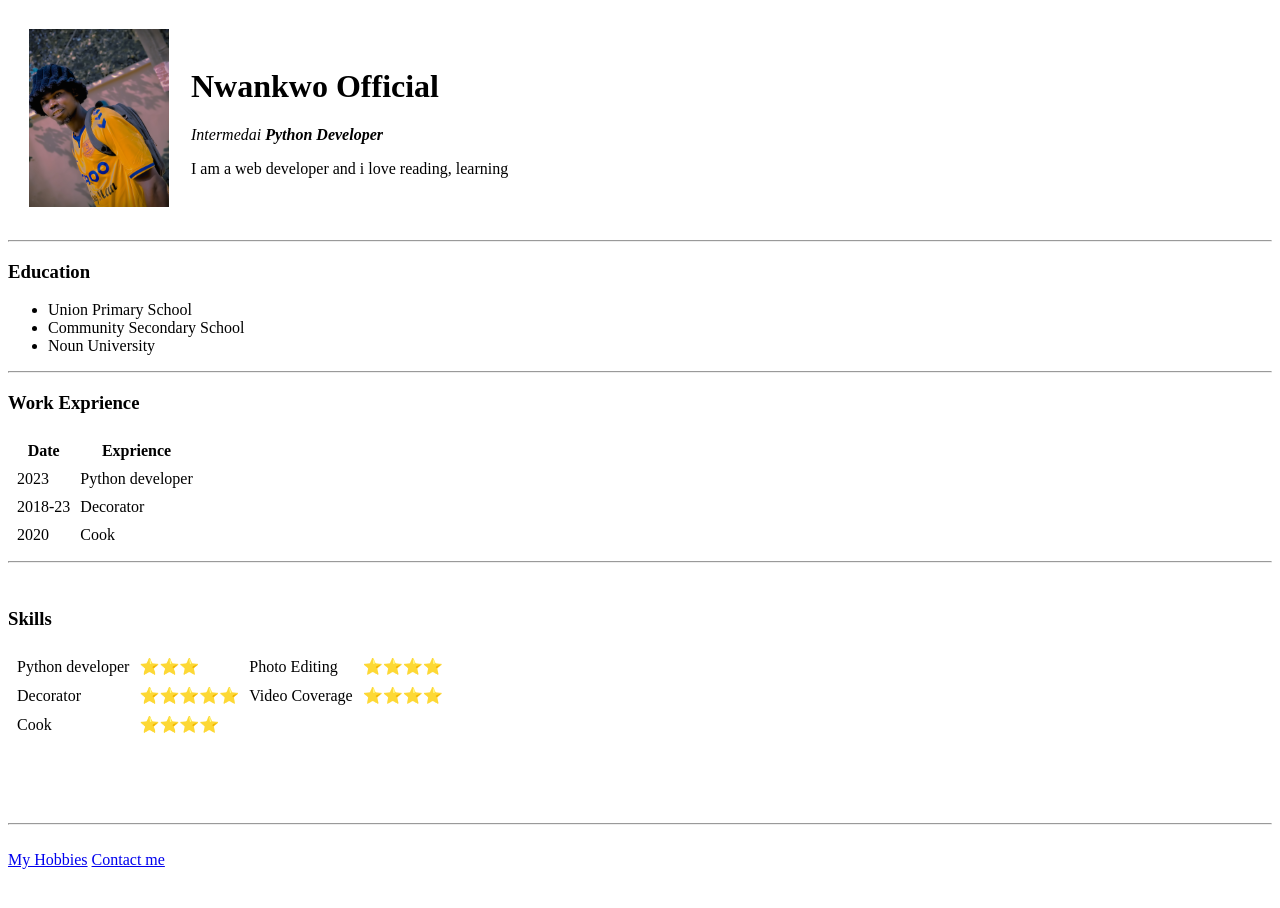
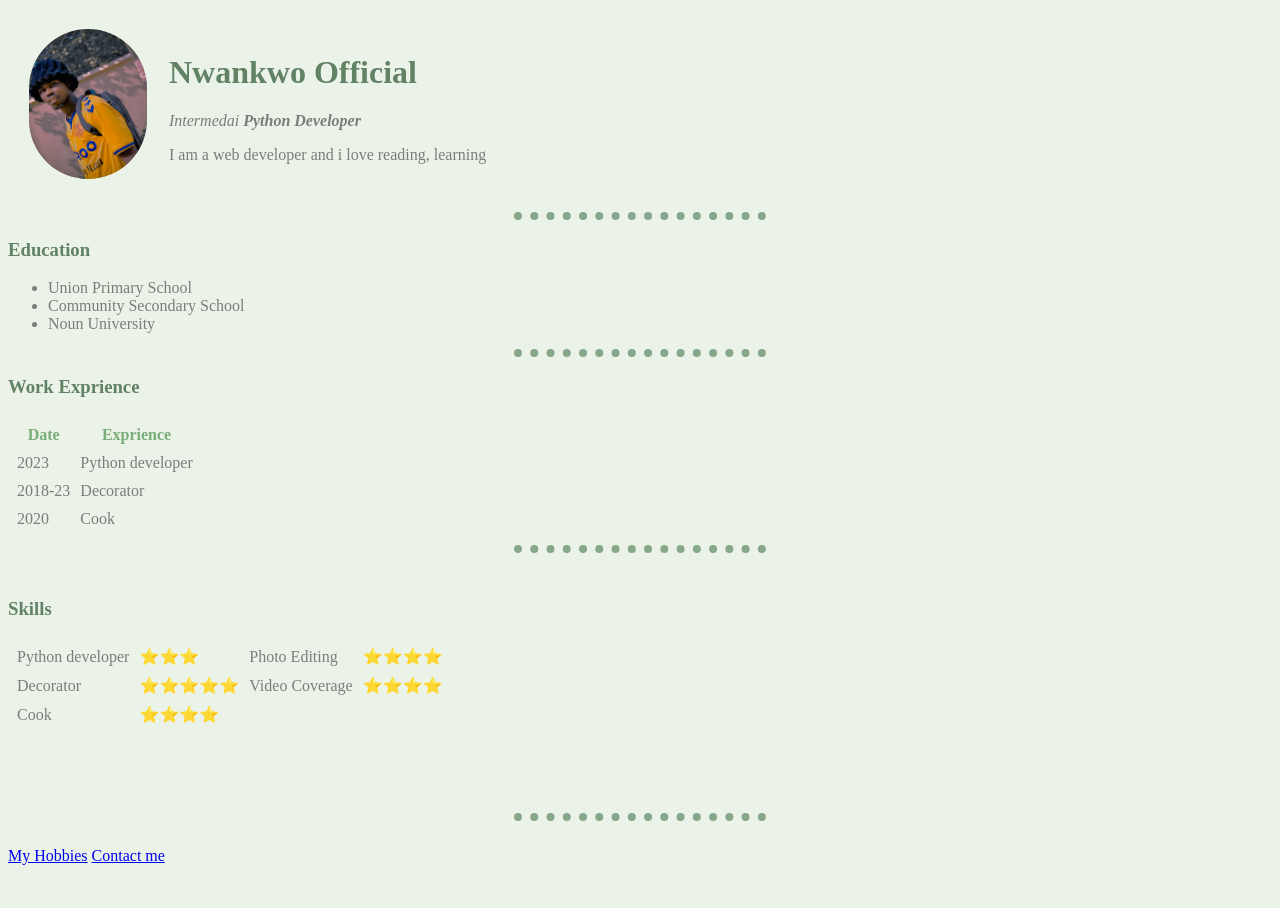
Before and after one commit to Nwankwo-Official-1/Cv, a plain HTML site: page index.html in a window 1280 px wide. Drawn offline with Linux system fonts and the light colour scheme.

Commit message:
Add files via upload
new files added

```diff
--- a/contact.html
+++ b/contact.html
@@ -4,6 +4,8 @@
     <meta charset="UTF-8">
     <meta name="viewport" content="width=device-width, initial-scale=1.0">
     <title>Contact</title>
+    <link rel="stylesheet" href="styles.css">
+    <link rel="icon" href="my_favico.ico">
 </head>
 <body>
     <h3>My Contact Details </h3>
@@ -23,10 +25,11 @@
     <br>
     <br>
     <br>
+    <hr>
      <br>
     <a href="onweo840@outlook.com">Email</a>
     <a href="https://www.twitter/official_nwankw">Twitter</a>
-    <a href="https://www.linked/in/0fficial-nwankwo/">LinkedIn</a>
+    <a href="https://www.linked/in/0fficial-nwankwo/">LinkedIn</a><br><br>
 
 </body>
 </html>
--- a/index.html
+++ b/index.html
@@ -4,8 +4,12 @@
     <meta charset="UTF-8">
     <meta name="viewport" content="width=device-width, initial-scale=1.0">
     <title>Nwankwo Official Site </title>
+    <link rel="stylesheet" href="styles.css">
+    <link rel="icon" href="my_favico.ico">
 </head>
-<body>
+
+
+<body >
     <table cellspacing= "20">
         <tr>
             <td><img src="Nwankwo.png" alt="Official Profile image"></td>
--- /dev/null
+++ b/styles.css
@@ -0,0 +1,35 @@
+  body {
+      background-color: #ebf3e8;
+  }
+
+  hr {
+      border-color: #86a789;
+      border-style: dotted;
+      height: 0px;
+      width: 20%;
+      border-left-style: none;
+      border-bottom-style: none;
+      border-right-style: none;
+      border-width: 8px;
+  }
+
+  img {
+      border-radius: 100px;
+      height: 150px;
+  }
+
+  h1 {
+    color:  #618264;
+  }
+  h3 {
+    color: #618264;
+  }
+th {
+    color: #79ac78;
+}
+tr{
+    color: #7d7c7c;
+}
+li {
+    color: #7d7c7c;
+}
```
Also changed, not shown: hobbies.html (+5 -1 lines), my_favico.ico (added).
